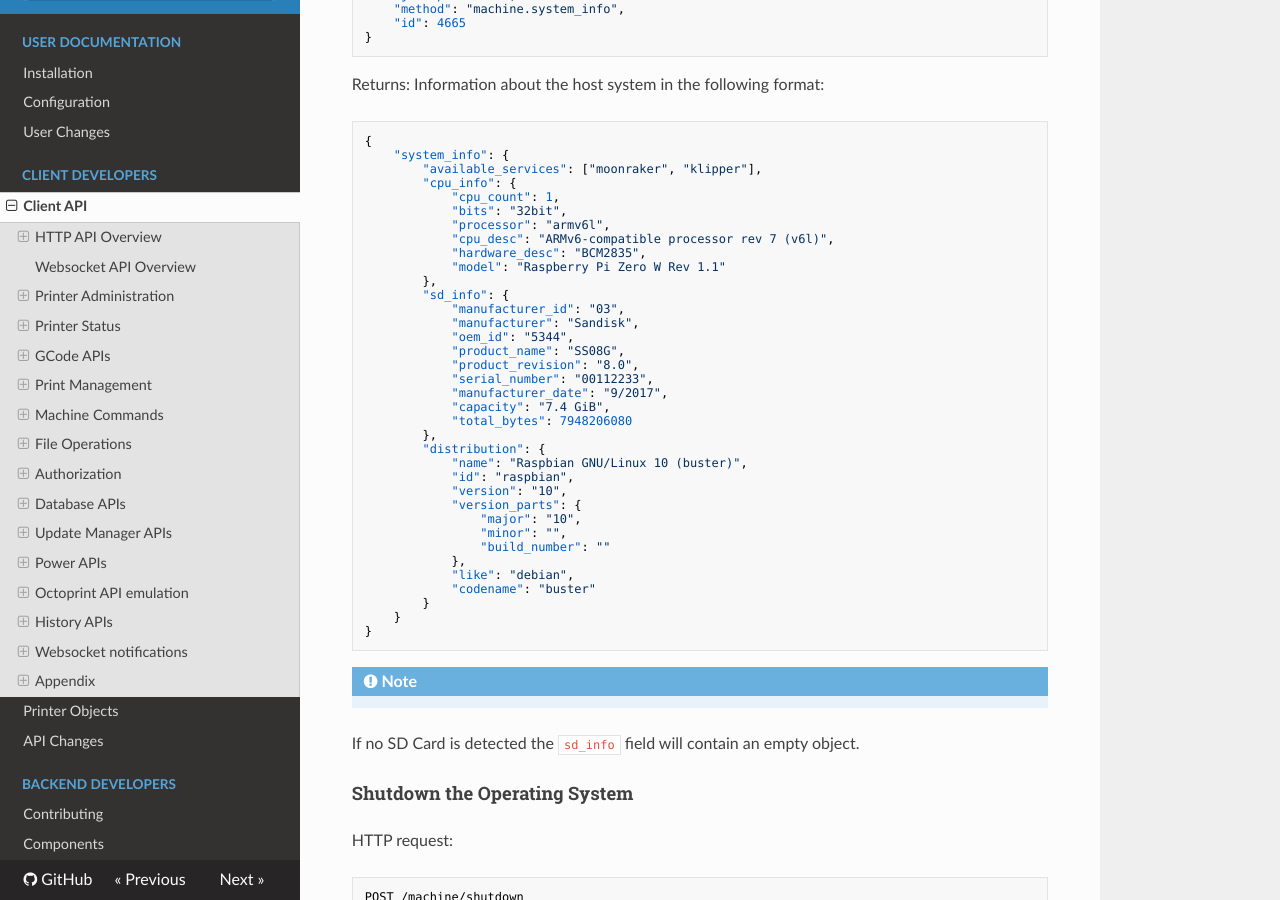
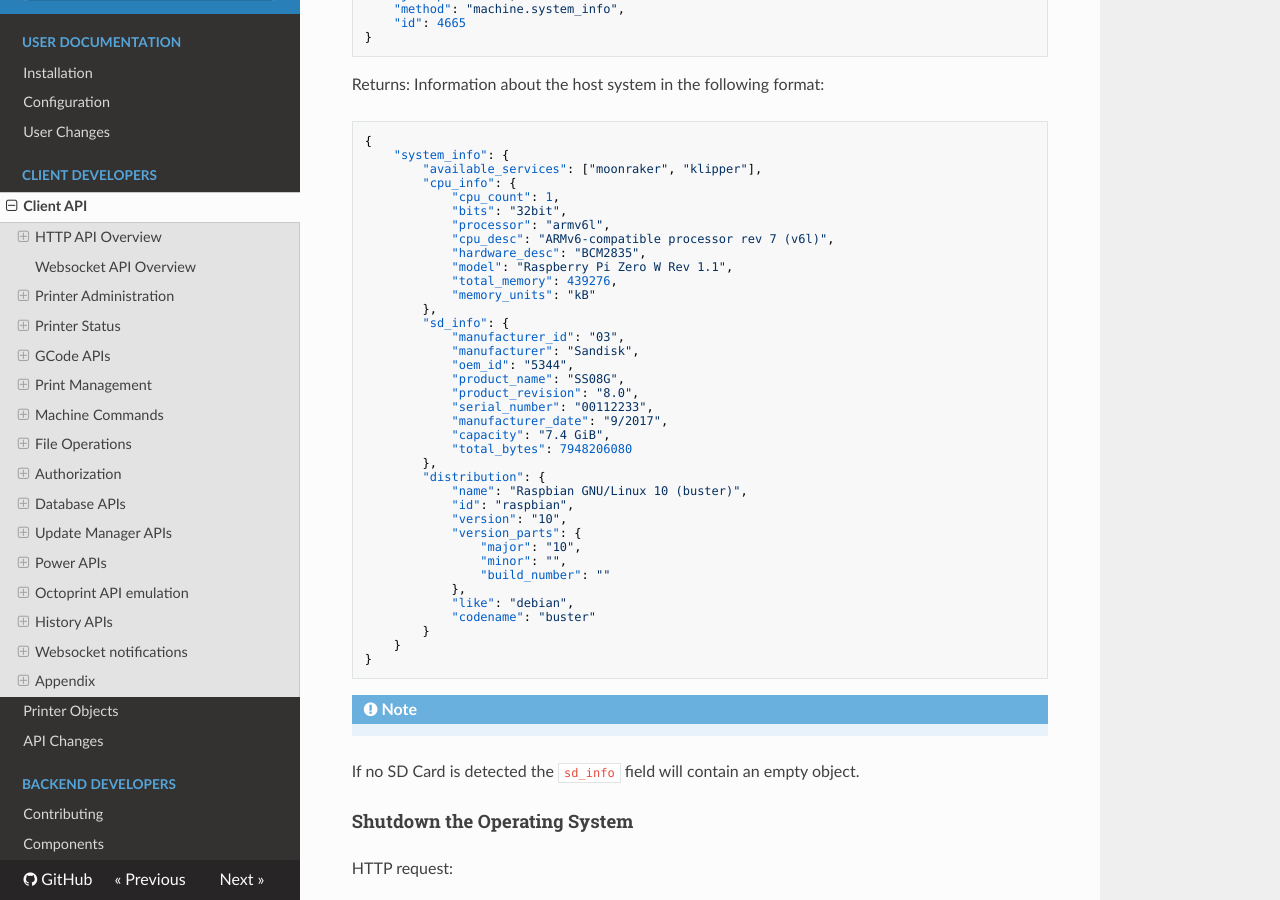
Before and after one commit to Marirossibn/moonraker, an MkDocs documentation site: the page built from docs/web_api.md, in a window 1280 px wide and 900 px high, scrolled down 16185 px. Built offline with MkDocs 1.6.1, drawn with Linux system fonts in a browser that asks for light colours; nearby versions of some CDN libraries.

Commit message:
docs:  update response to "/machine/system_info"
Signed-off-by:  Eric Callahan <arksine.code@gmail.com>

```diff
--- a/docs/web_api.md
+++ b/docs/web_api.md
@@ -815,7 +815,9 @@ Returns: Information about the host system in the following format:
             "processor": "armv6l",
             "cpu_desc": "ARMv6-compatible processor rev 7 (v6l)",
             "hardware_desc": "BCM2835",
-            "model": "Raspberry Pi Zero W Rev 1.1"
+            "model": "Raspberry Pi Zero W Rev 1.1",
+            "total_memory": 439276,
+            "memory_units": "kB"
         },
         "sd_info": {
             "manufacturer_id": "03",
```
